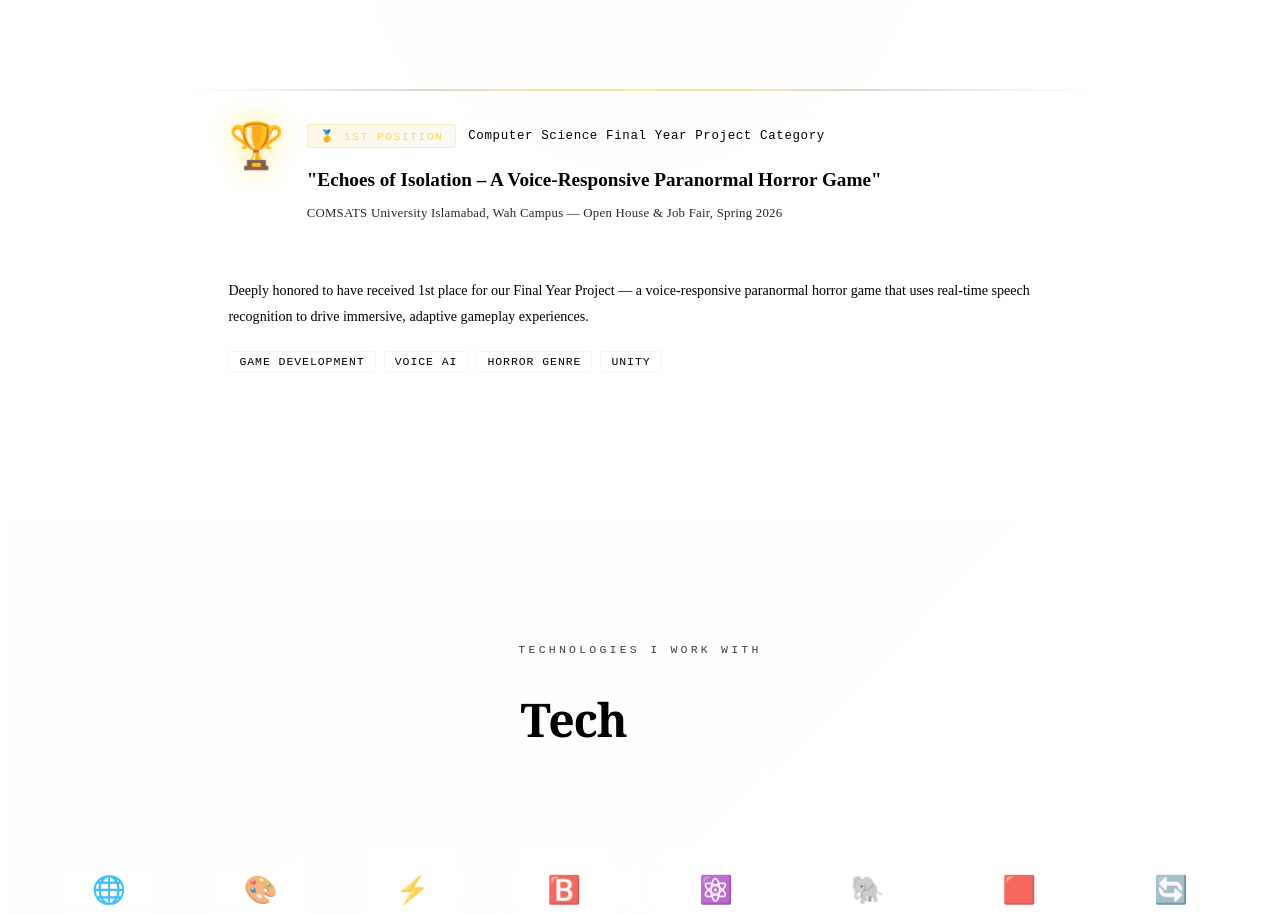
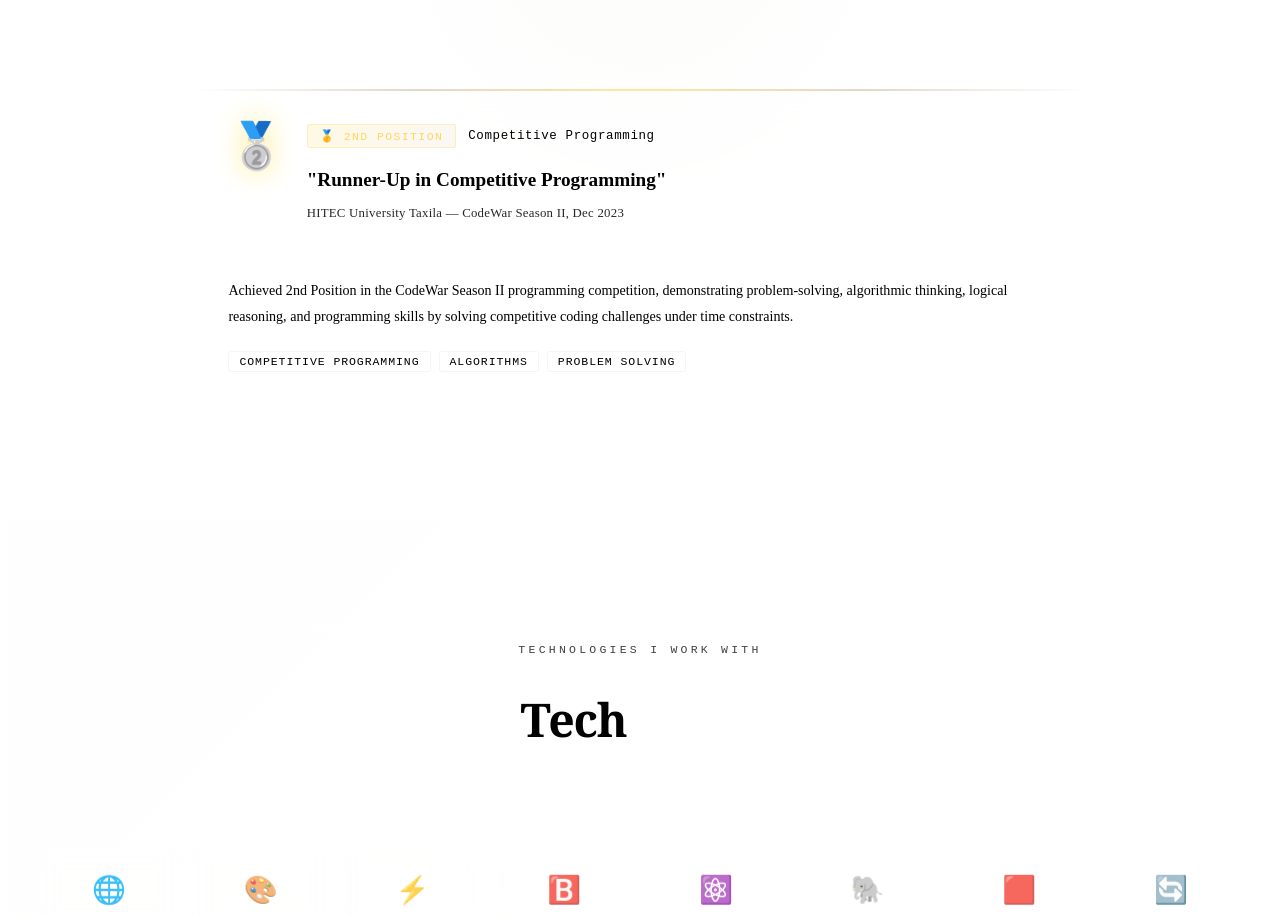
Before and after one commit to haseebahmedpk/haseeb-ahmed-portfolio, a React (Vite) app: page / in a window 1280 px wide. Shown: the part 4200-5115 px from the top of the page. Built offline with nearby package versions, Linux system fonts and the light colour scheme; the HTML template or start-up script is replaced by a standard one.

Commit message:
Update achievements and experience sections

```diff
--- a/src/components/Achievements.jsx
+++ b/src/components/Achievements.jsx
@@ -4,14 +4,13 @@ import SectionTitle from './SectionTitle'
 
 const ACHIEVEMENTS = [
   {
-    icon: '🏆',
-    position: '1st Position',
-    category: 'Computer Science Final Year Project Category',
-    event: 'COMSATS University Islamabad, Wah Campus — Open House & Job Fair, Spring 2026',
-    project: 'Echoes of Isolation – A Voice-Responsive Paranormal Horror Game',
-    description:
-      'Deeply honored to have received 1st place for our Final Year Project — a voice-responsive paranormal horror game that uses real-time speech recognition to drive immersive, adaptive gameplay experiences.',
-    tags: ['Game Development', 'Voice AI', 'Horror Genre', 'Unity'],
+    icon: '🥈',
+    position: '2nd Position',
+    category: 'Competitive Programming',
+    event: 'HITEC University Taxila — CodeWar Season II, Dec 2023',
+    project: 'Runner-Up in Competitive Programming',
+    description: 'Achieved 2nd Position in the CodeWar Season II programming competition, demonstrating problem-solving, algorithmic thinking, logical reasoning, and programming skills by solving competitive coding challenges under time constraints.',
+    tags: ['Competitive Programming', 'Algorithms', 'Problem Solving'],
   },
 ]
 
```
